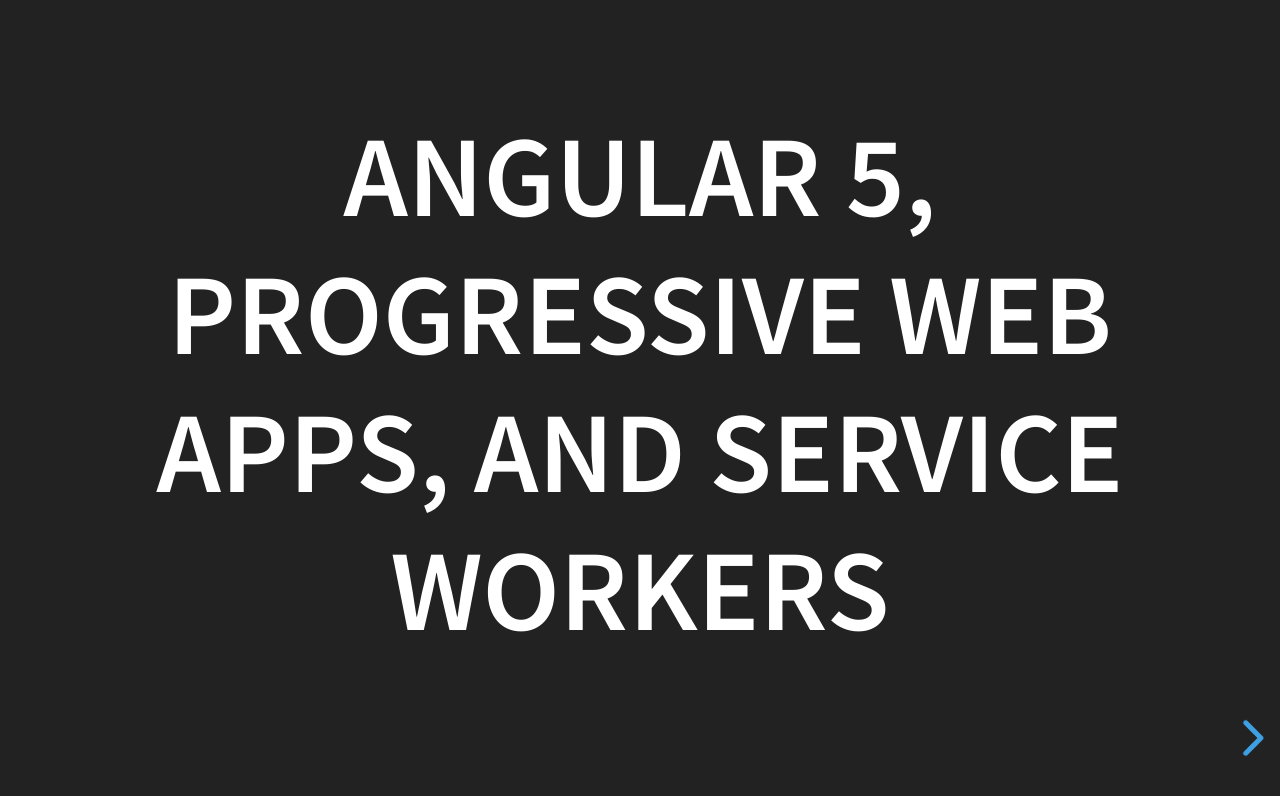
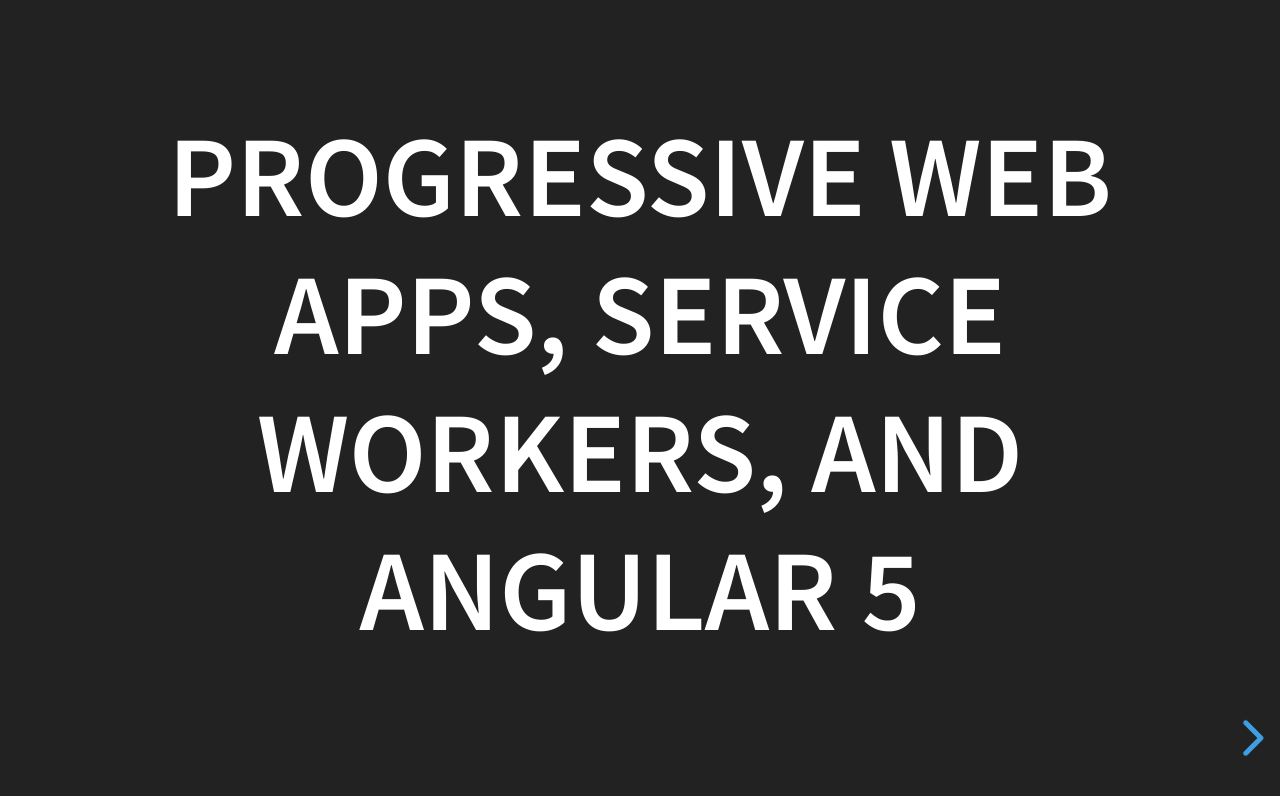
Before and after one commit to lendog75/ServiceWorker-Presentation, a plain HTML site: page index.html in a window 1280 px wide. Drawn offline with Linux system fonts and the light colour scheme.

Commit message:
update presentation

```diff
--- a/index.html
+++ b/index.html
@@ -59,7 +59,7 @@
     <div class="slides">
 
         <section>
-            <h1>Angular 5, Progressive Web Apps, and Service Workers</h1>
+            <h1>Progressive Web Apps, Service Workers, and Angular 5</h1>
         </section>
 
         <section>
```
